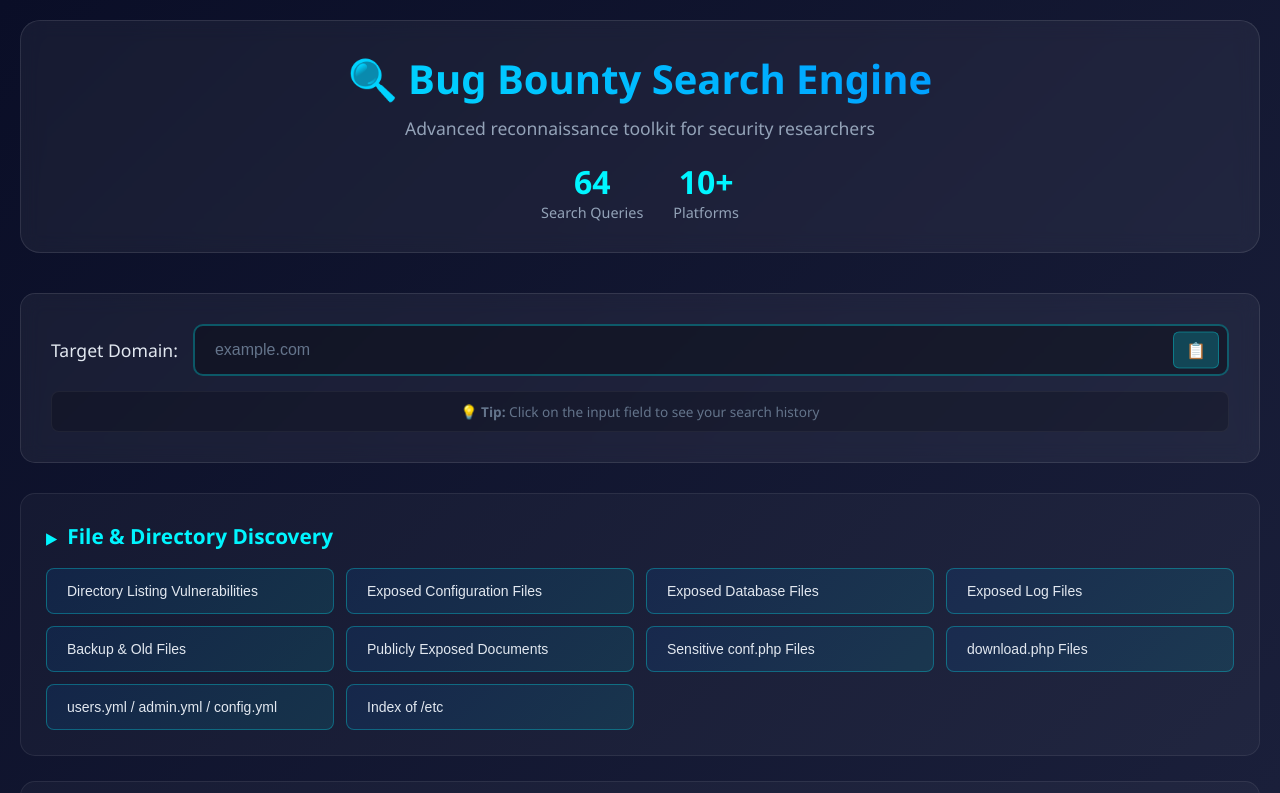
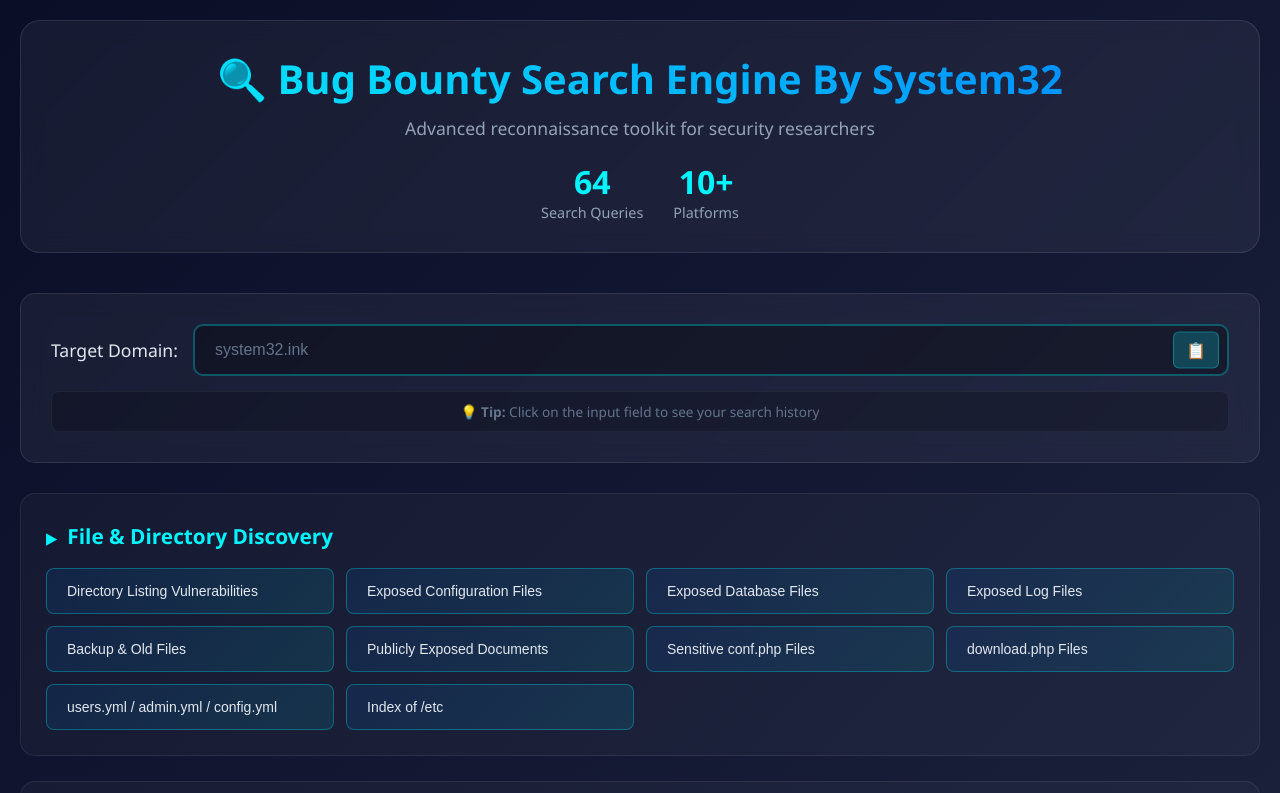
Before and after one commit to MCracker2002/Bug-Bounty-Search-Engine.io, a plain HTML site: page index.html in a window 1280 px wide. Shown: the top 793 px of the page. Drawn offline with Linux system fonts and the light colour scheme.

Commit message:
index.html

```diff
--- a/index.html
+++ b/index.html
@@ -1,9 +1,11 @@
 <!DOCTYPE html>
 <html lang="en">
 <head>
+    <script async src="https://pagead2.googlesyndication.com/pagead/js/adsbygoogle.js?client=ca-pub-4922338515485836"
+     crossorigin="anonymous"></script>
     <meta charset="UTF-8">
     <meta name="viewport" content="width=device-width, initial-scale=1.0">
-    <title>Bug Bounty Search Engine</title>
+    <title>Bug Bounty Search Engine By System32</title>
     <style>
         * {
             margin: 0;
@@ -230,7 +232,7 @@
 <body>
     <div class="container">
         <header>
-            <h1>🔍 Bug Bounty Search Engine</h1>
+            <h1>🔍 Bug Bounty Search Engine By System32</h1>
             <p class="subtitle">Advanced reconnaissance toolkit for security researchers</p>
             <div class="stats">
                 <div class="stat">
@@ -247,7 +249,7 @@
         <div class="search-section">
             <div class="search-input-group">
                 <label for="target">Target Domain:</label>
-                <input type="text" id="target" placeholder="example.com">
+                <input type="text" id="target" placeholder="system32.ink">
             </div>
         </div>
 
```
